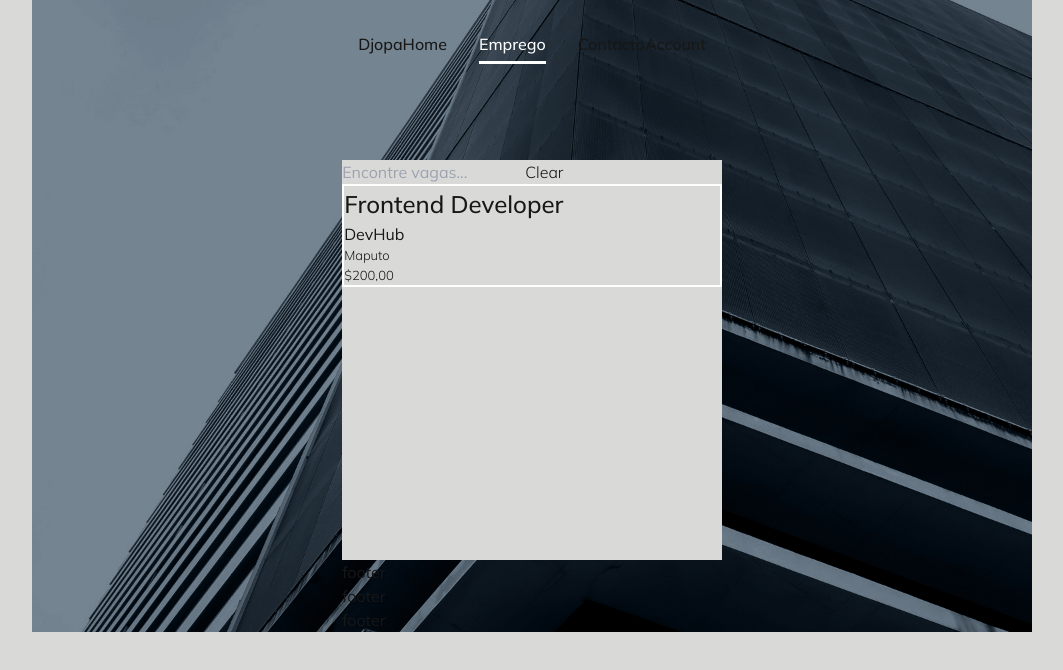
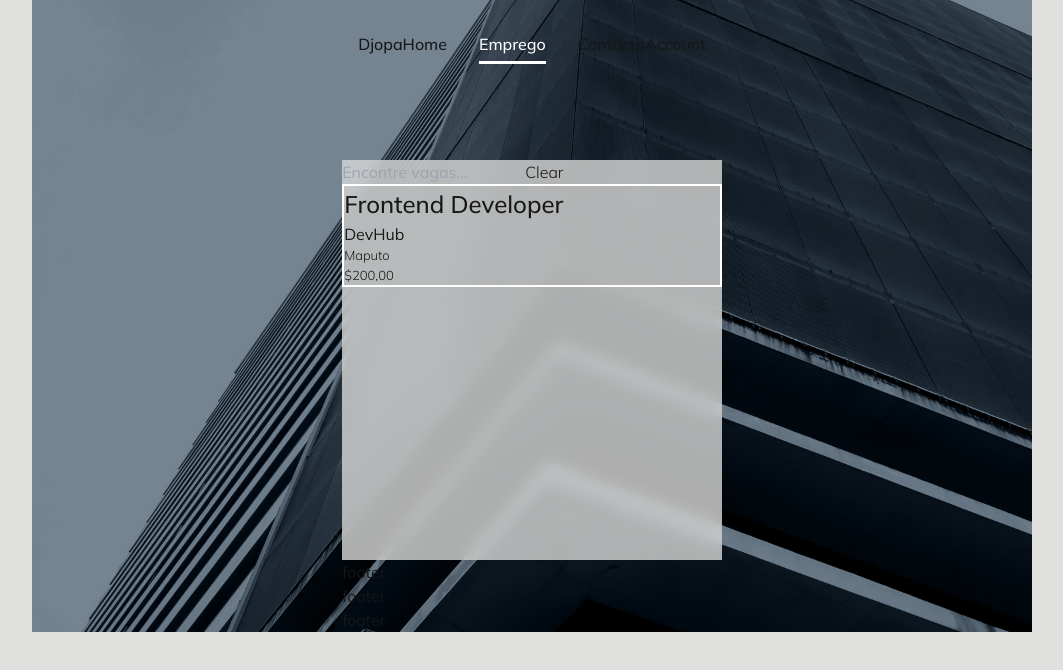
Before and after one commit to ArcidesFerrao/djopa, a Next.js app: page /emprego in a window 1280 px wide. Shown: the top 670 px of the page, without its empty margins (108-1171 px from the left). Built offline with nearby package versions, Linux system fonts and the light colour scheme.

Commit message:
add css backdrop filter

```diff
--- a/src/app/emprego/_components/Job.tsx
+++ b/src/app/emprego/_components/Job.tsx
@@ -1,6 +1,27 @@
 import React from "react";
 
 export default function Job() {
+  const dados = [
+    {
+      company: "DevHub",
+      position: "Frontend Developer",
+      location: "Maputo",
+      salary: "$200,00",
+    },
+    {
+      company: "Inovante",
+      position: "Backend Developer",
+      location: "Maputo",
+      salary: "$350,00",
+    },
+    {
+      company: "FarmHub",
+      position: "Blockchain Developer",
+      location: "Maputo",
+      salary: "$750,00",
+    },
+  ];
+
   return (
     <div className="job-container flex w-4/6 hover:shadow-[5px_5px_1px_0px_rgba(0,_0,_0,_0.5)] rounded-lg cursor-pointer px-8 py-4  ">
       <div className="job-info flex flex-col gap-y-1">
--- a/src/app/emprego/page.tsx
+++ b/src/app/emprego/page.tsx
@@ -4,7 +4,7 @@ import Job from "./_components/Job";
 
 export default function EmpregoPage() {
   return (
-    <div className="flex flex-col py-4 gap-8 items-center justify-center">
+    <div className="empregos flex flex-col py-4 gap-8 items-center justify-center">
       <SearchBar />
 
       <section className="jobs flex w-full items-center justify-center">
--- a/src/app/globals.css
+++ b/src/app/globals.css
@@ -3,7 +3,7 @@
 @tailwind utilities;
 
 :root {
-  --background: #d9d9d8;
+  --background: rgba(217, 217, 216, 0.801);
   --foreground: #171717;
   --footer-bg: #03101b;
   --text-color: #03101b;
@@ -42,9 +42,12 @@ body {
 
 main {
   background: var(--background);
+  backdrop-filter: blur(8px);
+  -webkit-backdrop-filter: blur(8px);
+
   width: 100%;
   min-height: 50vh;
-  z-index: 99;
+  /* z-index: 99; */
 }
 
 a {
@@ -136,3 +139,7 @@ button {
     font-weight: 300;
   }
 }
+
+.empregos {
+  z-index: 55;
+}
```
